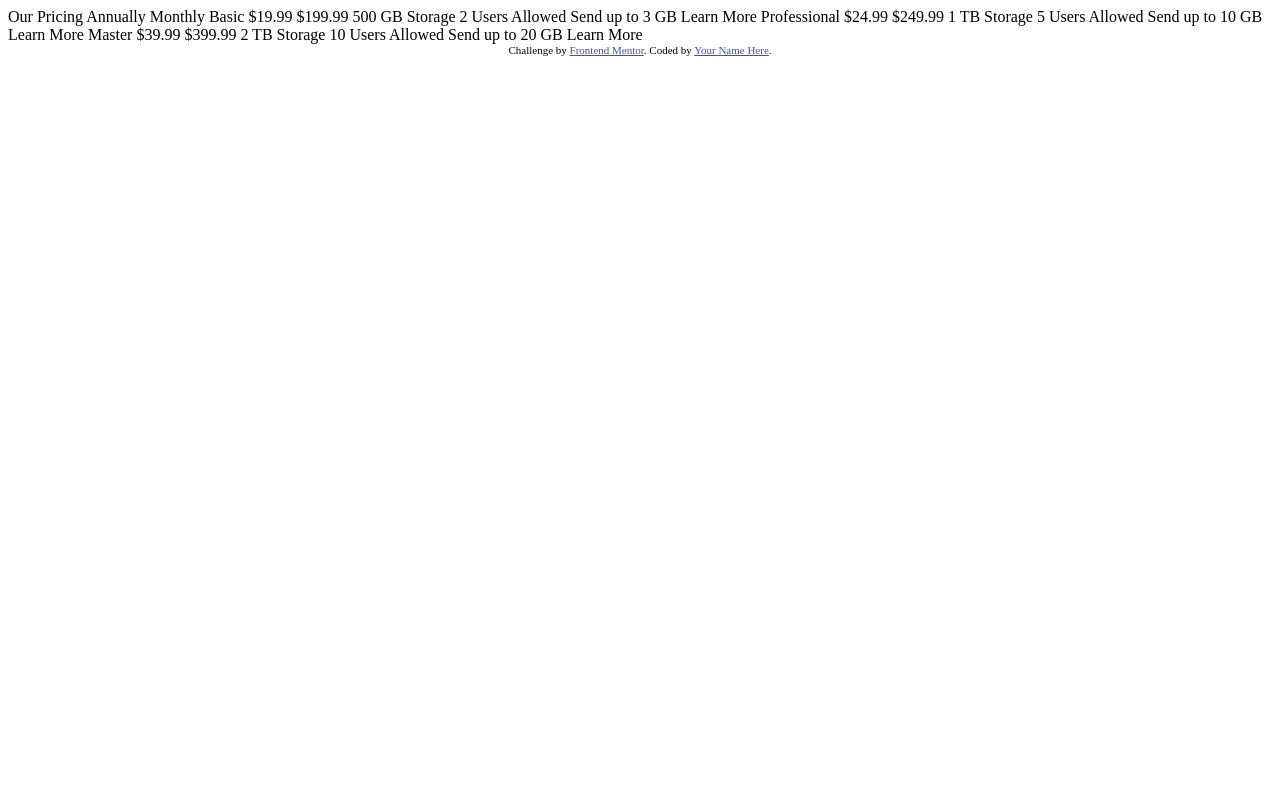
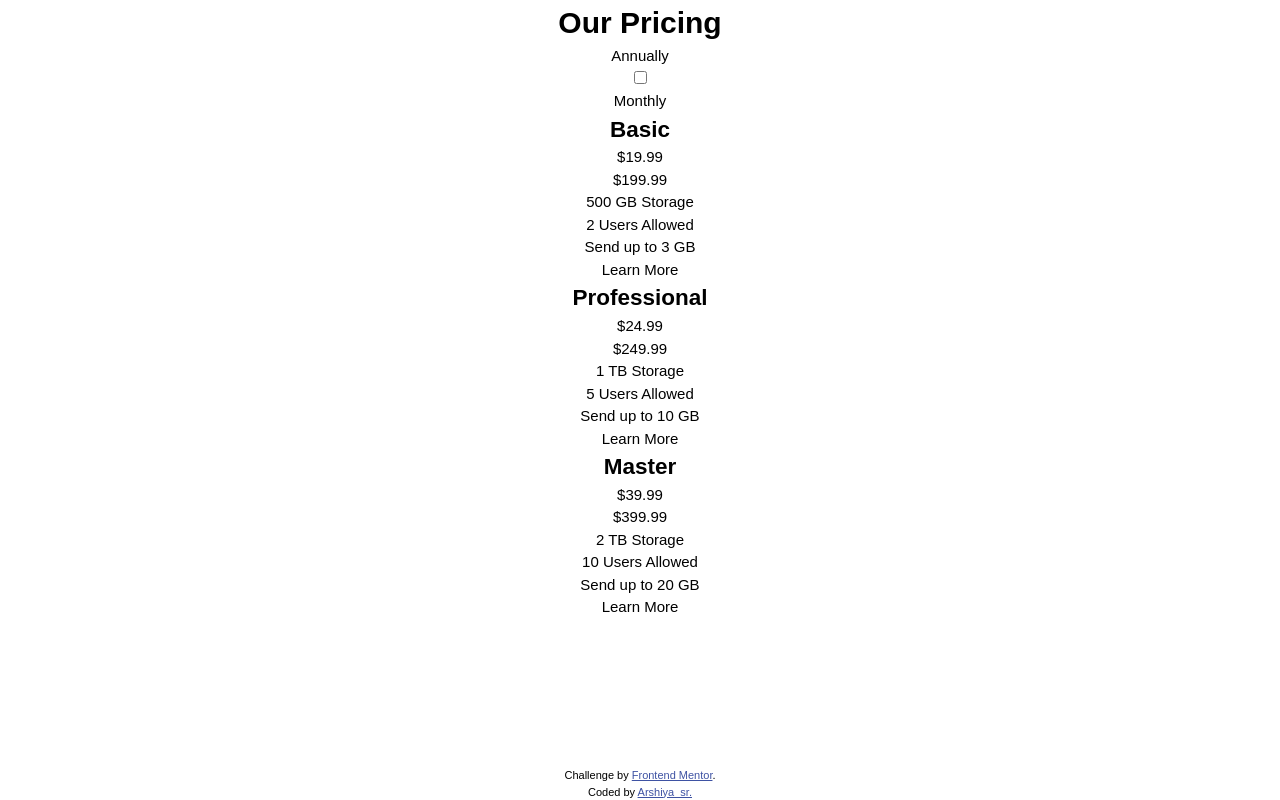
Before and after one commit to arshiya-sr/frontend-mentor-Pricing-component-with-toggle-Project, a plain HTML site: page index.html in a window 1280 px wide. Drawn offline with Linux system fonts and the light colour scheme.

Commit message:
HTML structure complete
Feat:

- HTML structure nearly done.
- custom properties and CSS reset added.

```diff
--- /dev/null
+++ b/css/main.css
@@ -0,0 +1,76 @@
+/* custom variables */
+
+:root {
+
+    /* Colors */
+
+    /* Gradient */
+
+    --button-gradient: linear-gradient(hsl(237, 73%, 79%), hsl(238, 63%, 64%));
+
+    /* Neutral */
+
+    --Blue-50: hsl(240, 78%, 98%);
+    --Gray-650: hsl(233, 13%, 49%);
+    --Gray-700: hsl(232, 13%, 33%);
+
+
+    /* Typography */
+
+    --font-family: 'Raleway', sans-serif;
+    --font-size-base: 0.9375rem;
+
+    /* sensible base for body text */
+
+    /* semantic font-size scale */
+
+    --fs-xxs: 0.7rem;
+    --fs-xs: 0.85rem;
+    --fs-sm: 1rem;
+    --fs-md: 1.3rem;
+    --fs-lg: 1.5rem;
+    --fs-lg1: 1.7rem;
+    --fs-lg2: 2rem;
+    --fs-xl: 2.7rem;
+    --fs-xxl: 3rem;
+    --fs-3xl: 3.5rem;
+    --fs-gigantic: 5rem;
+    --fs-huge: 7rem;
+
+    /* Font weight */
+
+    --fw-light: 400;
+    --fw-bold: 700;
+
+    /* Spacing scale (rem-based for consistency)
+       Use a 8px baseline: 0.5rem (~8px), 1rem (~16px), 2rem (~32px) */
+
+    --space-xxs: 0.25rem;
+    --space-xs: 0.5rem;
+    --space-sm: 0.75rem;
+    --space-md: 1rem;
+    --space-lg: 2rem;
+    --space-xl: 3rem;
+    --space-xxl: 4rem;
+    --space-3xl: 5rem;
+
+    /* Border radius */
+
+    --radius-sm: 4px;
+    --radius-md: 8px;
+    --radius-lg: 16px;
+    --radius-half: 30px;
+    --radius-max: 120px;
+    --radius-circle: 50%;
+}
+
+/* Overall styles */
+
+body {
+    font-size: var(--font-size-base);
+    font-family: var(--font-family);
+    min-height: 100vh;
+    display: flex;
+    flex-direction: column;
+    position: relative;
+}
--- /dev/null
+++ b/css/reset.css
@@ -0,0 +1,96 @@
+/* 1. Use a more-intuitive box-sizing model */
+*,
+*::before,
+*::after {
+    box-sizing: border-box;
+}
+
+/* 2. Remove default margin */
+*:not(dialog) {
+    margin: 0;
+    padding: 0;
+}
+
+/* 3. Enable keyword animations */
+@media (prefers-reduced-motion: no-preference) {
+    html {
+        interpolate-size: allow-keywords;
+    }
+}
+
+body {
+    /* 4. Increase line-height */
+    line-height: 1.5;
+    /* 5. Improve text rendering */
+    -webkit-font-smoothing: antialiased;
+}
+
+/* 6. Improve media defaults */
+img,
+picture,
+video,
+canvas,
+svg {
+    display: block;
+    max-width: 100%;
+}
+
+/* 7. Inherit fonts for form controls */
+input,
+button,
+textarea,
+select {
+    font: inherit;
+}
+
+/* 8. Avoid text overflows */
+p,
+h1,
+h2,
+h3,
+h4,
+h5,
+h6 {
+    overflow-wrap: break-word;
+}
+
+/* 9. Improve line wrapping */
+p {
+    text-wrap: pretty;
+}
+
+h1,
+h2,
+h3,
+h4,
+h5,
+h6 {
+    text-wrap: balance;
+}
+
+/*
+  10. Create a root stacking context
+*/
+
+#root,
+#__next {
+    isolation: isolate;
+}
+
+/*
+  11. Button
+*/
+
+
+button {
+    background: none;
+    border: none;
+    padding: 0;
+    margin: 0;
+    font: inherit;
+    color: inherit;
+    cursor: pointer;
+    outline: none;
+    -webkit-appearance: none;
+    appearance: none;
+}
--- /dev/null
+++ b/css/styles.css
@@ -0,0 +1,19 @@
+/* main */
+
+.main {
+    display: flex;
+    flex-direction: column;
+    flex: 1;
+    text-align: center;
+}
+
+/* footer */
+
+.attribution {
+    font-size: 0.6875rem;
+    text-align: center;
+}
+
+.attribution a {
+    color: hsl(228, 45%, 44%);
+}
--- a/index.html
+++ b/index.html
@@ -1,52 +1,76 @@
 <!DOCTYPE html>
 <html lang="en">
+
 <head>
   <meta charset="UTF-8">
-  <meta name="viewport" content="width=device-width, initial-scale=1.0"> <!-- displays site properly based on user's device -->
+  <meta name="viewport" content="width=device-width, initial-scale=1.0">
+  <link rel="icon" type="image/png" sizes="32x32" href="./images/favicon-32x32.png">
+  <link rel="stylesheet" href="./css/reset.css">
+  <link rel="stylesheet" href="./css/main.css">
+  <link rel="stylesheet" href="./css/styles.css">
+  <link href="https://fonts.googleapis.com/css2?family=Montserrat:wght@700&display=swap" rel="stylesheet">
+  <title>Frontend Mentor | Pricing component with toggle</title>
+</head>
 
-  <link rel="icon" type="image/png" sizes="32x32" href="./images/favicon-32x32.png">
+<body>
+  <main class="main">
+    <h1 class="title">Our Pricing</h1>
+    <div class="wrapper">
+      <p>Annually</p>
+      <label class="indicator">
+        <div class="inner-circle"></div>
+        <input type="checkbox" class="checkbox" aria-label="Toggle pricing">
+      </label>
 
-  <title>Frontend Mentor | [Challenge Name Here]</title>
+      <p>Monthly</p>
+    </div>
 
-  <!-- Feel free to remove these styles or customise in your own stylesheet 👍 -->
-  <style>
-    .attribution { font-size: 0.6875rem; text-align: center; }
-    .attribution a { color: hsl(228, 45%, 44%); }
-  </style>
-</head>
-<body>
+    <section class="plan-cards">
+      <article class="card">
+        <h2 class="card-title">Basic</h2>
+        <p class="price monthly">&dollar;19.99</p>
+        <p class="price annually">&dollar;199.99</p>
+        <ul class="desc-wrapper">
+          <li class="description">500 GB Storage</li>
+          <li class="description">2 Users Allowed</li>
+          <li class="description">Send up to 3 GB</li>
+        </ul>
+        <button class="cta-button">Learn More</button>
+      </article>
 
-  Our Pricing
-  Annually
-  Monthly
+      <article class="card">
+        <h2 class="card-title">Professional</h2>
+        <p class="price monthly">&dollar;24.99</p>
+        <p class="price annually">&dollar;249.99</p>
+        <ul class="desc-wrapper">
+          <li class="description">1 TB Storage</li>
+          <li class="description">5 Users Allowed</li>
+          <li class="description">Send up to 10 GB</li>
+        </ul>
+        <button class="cta-button">Learn More</button>
+      </article>
 
-  Basic
-  &dollar;19.99
-  &dollar;199.99
-  500 GB Storage
-  2 Users Allowed
-  Send up to 3 GB
-  Learn More
+      <article class="card">
+        <h2 class="card-title">Master</h2>
+        <p class="price monthly">&dollar;39.99</p>
+        <p class="price annually">&dollar;399.99</p>
+        <ul class="desc-wrapper">
+          <li class="description">2 TB Storage</li>
+          <li class="description">10 Users Allowed</li>
+          <li class="description">Send up to 20 GB</li>
+        </ul>
+        <button class="cta-button">Learn More</button>
+      </article>
 
-  Professional
-  &dollar;24.99
-  &dollar;249.99
-  1 TB Storage
-  5 Users Allowed
-  Send up to 10 GB
-  Learn More
-
-  Master
-  &dollar;39.99
-  &dollar;399.99
-  2 TB Storage
-  10 Users Allowed
-  Send up to 20 GB
-  Learn More
+    </section>
+  </main>
 
   <footer class="attribution">
-    Challenge by <a href="https://www.frontendmentor.io?ref=challenge">Frontend Mentor</a>.
-    Coded by <a href="#">Your Name Here</a>.
+    <p>Challenge by <a class="credit" rel="noopener noreferrer" target="_blank"
+        href="https://www.frontendmentor.io?ref=challenge">Frontend Mentor</a>.</p>
+    <p>Coded by <a class="credit" rel="noopener noreferrer" target="_blank"
+        href="https://github.com/arshiya-sr">Arshiya_sr.</a></p>
   </footer>
 </body>
+
 </html>
```
